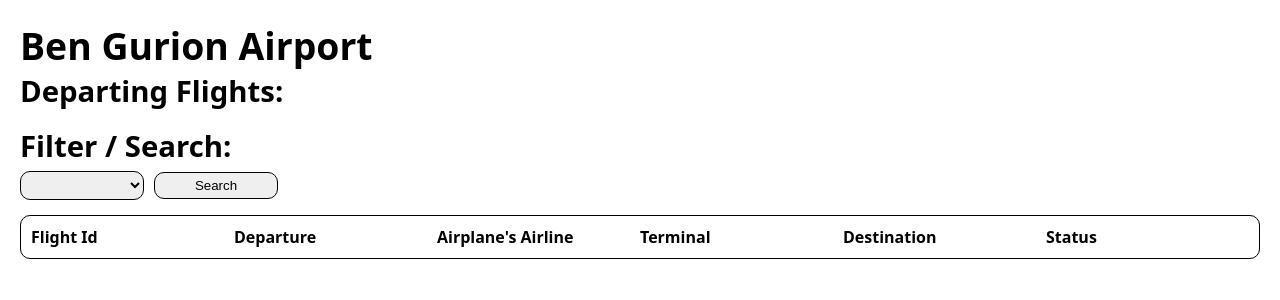
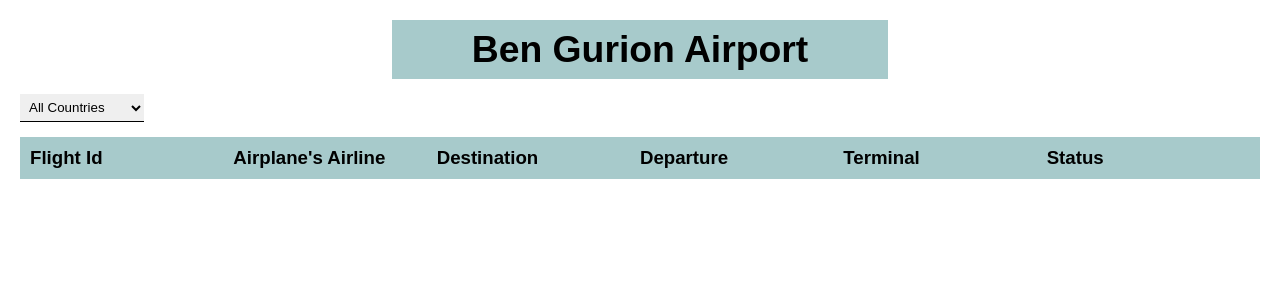
Before and after one commit to l0t3m/React-Flights, a Flask app: page / in a window 1280 px wide. Shown: the top 300 px of the page. Run offline with Flask 3, Linux system fonts and the light colour scheme; lists and menus that the app fills with data are empty.

Commit message:
All design done + content

```diff
--- a/static/api.js
+++ b/static/api.js
@@ -13,7 +13,7 @@ function filterCountries(obj, lang) {
 
     if (lang.toLowerCase() == "english") {
         obj.map(record => (
-            countries.includes(record.CHLOC1T) == false ? countries.push(record.CHLOC1T) : null
+            countries.includes(record.CHLOCCT) == false ? countries.push(record.CHLOCCT) : null
         ))
     } else if (lang.toLowerCase() == "hebrew") {
         obj.map((record) => (
@@ -22,6 +22,18 @@ function filterCountries(obj, lang) {
     }
 
     return countries
+}
+
+function sortTime(str) {
+    return str.slice(str.search("T") + 1, -3);
+}
+
+function sortNames(str) {
+    return str.split(" ").map((word) => {
+        let firstLetter = word.charAt(0).toUpperCase();
+        let rest = word.slice(1).toLowerCase();
+        return firstLetter + rest + " ";
+    })
 }
 
 
@@ -36,30 +48,31 @@ function ShowFlights(props) {
     const tableheaders = () => (
         <div className="headRow container">
             <div className="divCell">Flight Id</div>
+            <div className="divCell">Airplane's Airline</div>
+            <div className="divCell">Destination</div>
             <div className="divCell">Departure</div>
-            <div className="divCell">Airplane's Airline</div>
             <div className="divCell">Terminal</div>
-            <div className="divCell">Destination</div>
             <div className="divCell">Status</div>
         </div>
     )
 
     const tableData = (record) => (
         <div className="divRow container">
-            <div className="divCell">{record.CHFLTN}</div>
-            <div className="divCell">{record.CHSTOL}</div>
-            <div className="divCell">{record.CHOPERD}</div>
-            <div className="divCell">{record.CHTERM}</div>
-            <div className="divCell">{record.CHLOCCT} {record.CHLOC1T} / {record.CHLOC1TH} {record.CHLOC1CH}</div>
-            <div className="divCell">{record.CHRMINE} / {record.CHRMINH}</div>
+            <div className="divCell">{record.CHFLTN}</div> {/* FlightID */}
+            <div className="divCell">{sortNames(record.CHOPERD)}</div> {/* Airline */}
+            <div className="divCell">{sortNames(record.CHLOCCT)} - {sortNames(record.CHLOC1T)}</div> {/* Destination */}
+            <div className="divCell">{sortTime(record.CHSTOL)}</div> {/* Departure */}
+            <div className="divCell">{record.CHTERM}</div> {/* Terminal */}
+            <div className="divCell bold">{sortNames(record.CHRMINE)}</div> {/* Status */}
         </div>
     )
 
-    if (props.country != null && props.country != undefined && props.country.length != 0 ) {
+    if (props.country != null && props.country != undefined && props.country != "default" ) {
         return (
             <div className="divTable">
                 {tableheaders()}
-                {props.records.map( (record) => record.CHLOC1T == props.country ? tableData(record) : null) }
+                {props.records.map( (record) => record.CHLOCCT == props.country ? tableData(record) : null) }
+
             </div>
         )
 
@@ -88,24 +101,21 @@ function ShowPage(props) {
 
     return (
         <div>
+            <div className="background"></div>
             <div className="headers">
                 <div className="bigHeader">Ben Gurion Airport</div>
-                <div className="header">Departing Flights:</div>
             </div>
-
 
             {/* Filter / Search: */}
             <div className="section">
-                <div className="header paddingBottom">Filter / Search:</div>
-
-                <select name="country" id="countrySelect" className="reInput" onChange={() => setCountrySelected(countrySelect.value)}>
-                    <option value={undefined}></option>
-                    {filterCountries(records, "english").map( (country) =>
-                        <option value={country}>{country}</option>
-                    )}
-                </select>
-
-                <input type="submit" value="Search" className="reInput reSearch"/>
+                <div className="inputBorder">
+                    <select name="country" id="countrySelect" className="reInput" onChange={() => setCountrySelected(countrySelect.value)}>
+                        <option value={"default"}>All Countries</option>
+                        {filterCountries(records, "english").map( (country) =>
+                            <option value={country}>{sortNames(country)}</option>
+                        )}
+                    </select>
+                </div>
             </div>
 
             <ShowFlights records={records} country={countrySelected}/>
--- a/static/style.css
+++ b/static/style.css
@@ -1,6 +1,6 @@
 body {
-    font-family: system-ui, -apple-system, BlinkMacSystemFont, 'Segoe UI', Roboto, Oxygen, Ubuntu, Cantarell, 'Open Sans', 'Helvetica Neue', sans-serif;
-    font-size: 12pt;
+    font-family: sans-serif ;
+    font-size: 14pt;
 
     margin: 20px;
 }
@@ -21,11 +21,6 @@ body {
     width: auto;
 
     padding: 10px;
-    margin-top: 10px;
-    margin-bottom: 10px;
-
-    border-radius: 10px;
-    border: 0.1px solid black;
 }
 
 .divCell {
@@ -33,19 +28,37 @@ body {
     width: 100%;
 }
 
+.divRow {
+    border-bottom: 0.2px solid rgb(140, 190, 207);
+}
+
+.divRow:nth-child(even) {
+    background-color: rgb(235, 240, 240);
+}
+
 /* -------------------------------------------------- */
 
 .headRow > div {
-    font-weight: 600;
+    font-weight: 700;
+}
+
+.headRow {
+    background-color: #a7cacb;
 }
 
 .bigHeader {
     font-size: 28pt;
     font-weight: 700;
+    text-align: center;
+    background-color: #a7cacb;
+
+    padding: 0.50rem;
+    margin-left: 30%;
+    margin-right: 30%;
 }
 
 .header {
-    font-size: 22pt;
+    font-size: 20pt;
     font-weight: 600;
 }
 
@@ -63,10 +76,15 @@ body {
     width: 10%;
     padding: 5px;
 
-    border-radius: 10px;
-    border: 0.1px solid black;
+    border: 0;
 }
 
-.reSearch {
-    margin-left: 10px;
+.inputBorder > select {
+    border-bottom: 0.1px solid black;
 }
+
+/* -------------------------------------------------- */
+
+.bold {
+    font-weight: 500;
+}
```
